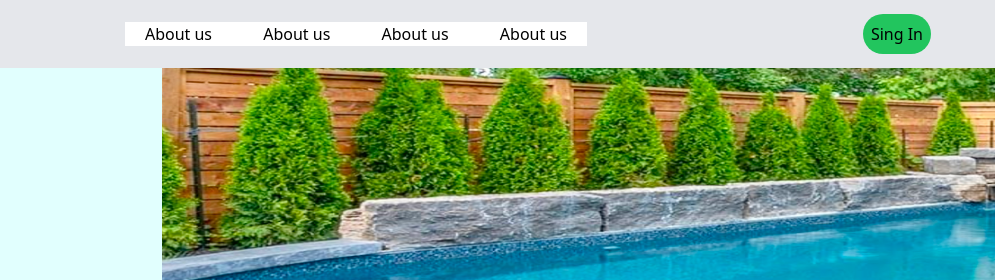
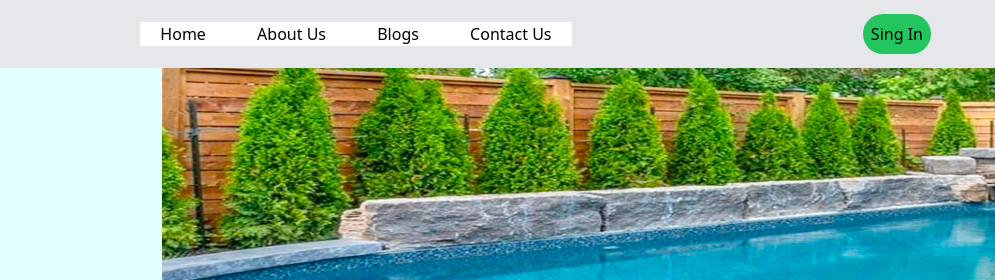
Before and after one commit to SujonRoyBD/Easy-Pools, a plain HTML site: page index.html in a window 1280 px wide. Shown: the top 280 px of the page, 285-1280 px from the left. Drawn offline with nearby package versions, Linux system fonts and the light colour scheme.

Commit message:
navbar menu title change

```diff
--- a/index.html
+++ b/index.html
@@ -53,16 +53,16 @@
                     <div class="nav-links md:static absolute bg-white md:min-h-fit min-h-[60vh] left-0 top-[-100%] md:w-auto w-full flex items-center px-5" >
                         <ul class=" flex md:flex-row flex-col md:items-center md:gap-[4vw] gap-8 ">
                             <li class="hover:text-violet-500">
-                                <a c href="#">About us</a>
+                                <a c href="#">Home</a>
                             </li>
                             <li class="hover:text-violet-500">
-                                <a c href="#">About us</a>
+                                <a c href="#">About Us</a>
                             </li>
                             <li class="hover:text-violet-500">
-                                <a c href="#">About us</a>
+                                <a c href="#">Blogs</a>
                             </li>
                             <li class="hover:text-violet-500">
-                                <a c href="#">About us</a>
+                                <a c href="#">Contact Us</a>
                             </li>
 
                     </div>
```
